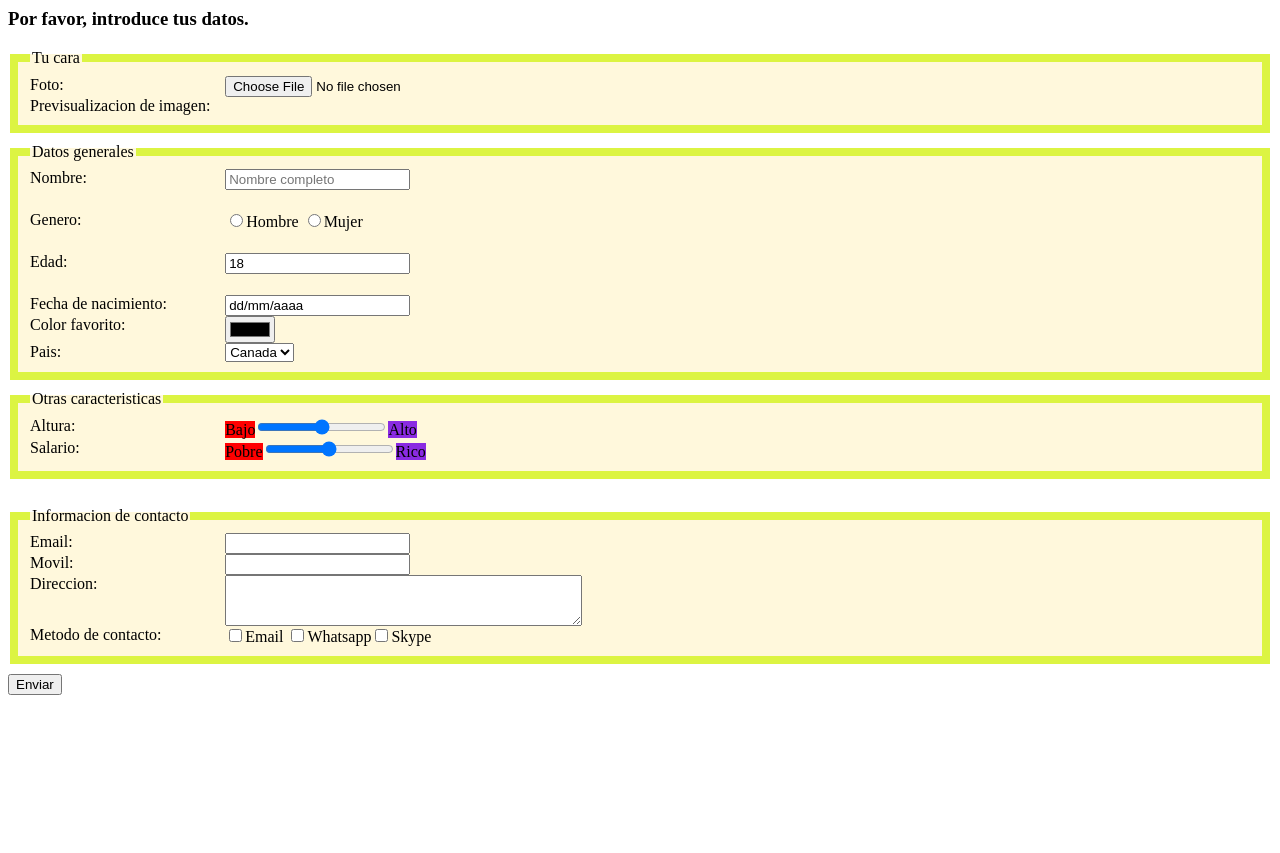
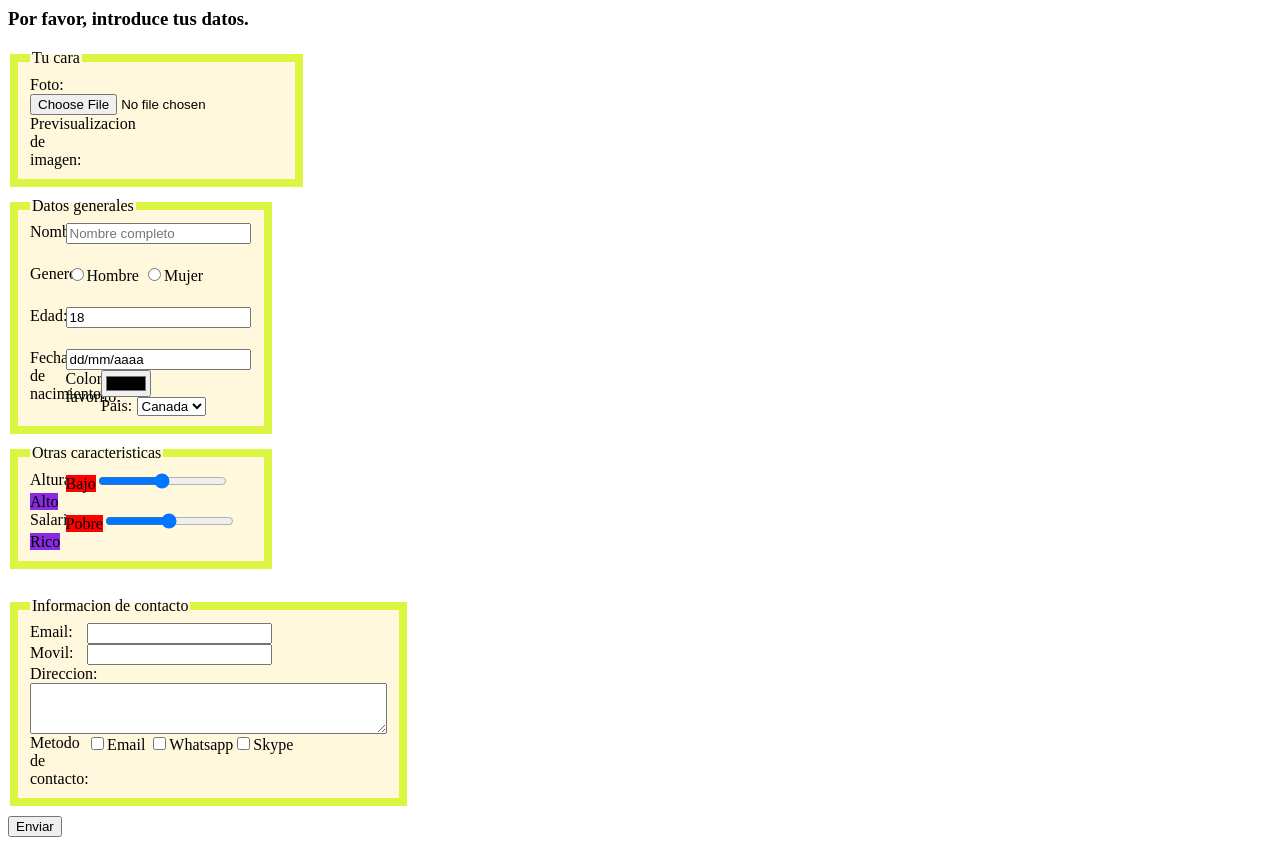
Before and after one commit to yooooorch/practica8, a plain HTML site: page ejercicio8.html in a window 1280 px wide. Before the commit the page ends 800 px from the top, so only its background shows below. Drawn offline with Linux system fonts and the light colour scheme.

Commit message:
Update estilo8.css

```diff
--- a/estilo8.css
+++ b/estilo8.css
@@ -29,6 +29,6 @@ label:hover{
 }
 fieldset{
     margin-bottom:10px;
-
+    margin-right:1000px;
 
 }
```
